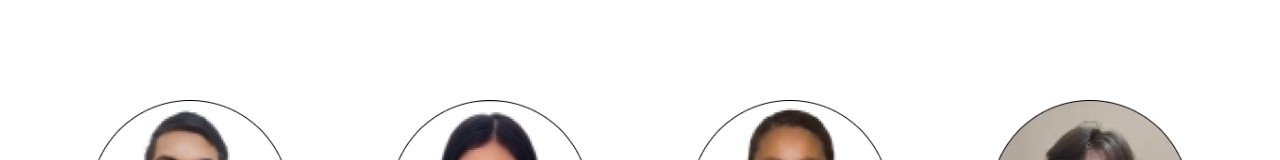
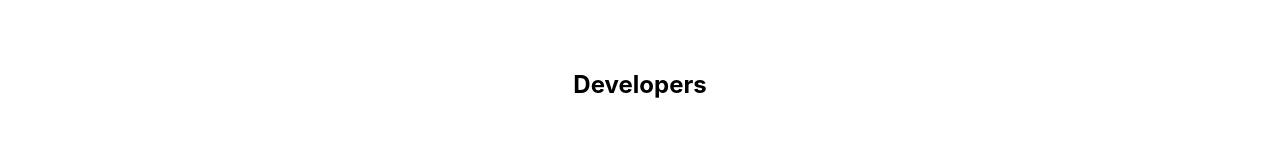
Before and after one commit to lRBRTlRobby/EvoHub, a React (Create React App) app: page /UserAboutUs in a window 1280 px wide. Shown: the part 1418-1578 px from the top of the page. Built offline with nearby package versions, Linux system fonts and the light colour scheme.

Commit message:
update useraboutus

```diff
--- a/src/User/UserAboutUs.js
+++ b/src/User/UserAboutUs.js
@@ -44,6 +44,7 @@ const Developers = [
       <br/>
       <br/>
       <br/>
+      <h2  style={{display:"flex", justifyContent:"center"}}>Developers</h2>
       <div style={{display:"flex", justifyContent:"center"}}>
           {Developers.map((developer, index) => (
                     <div>
```
